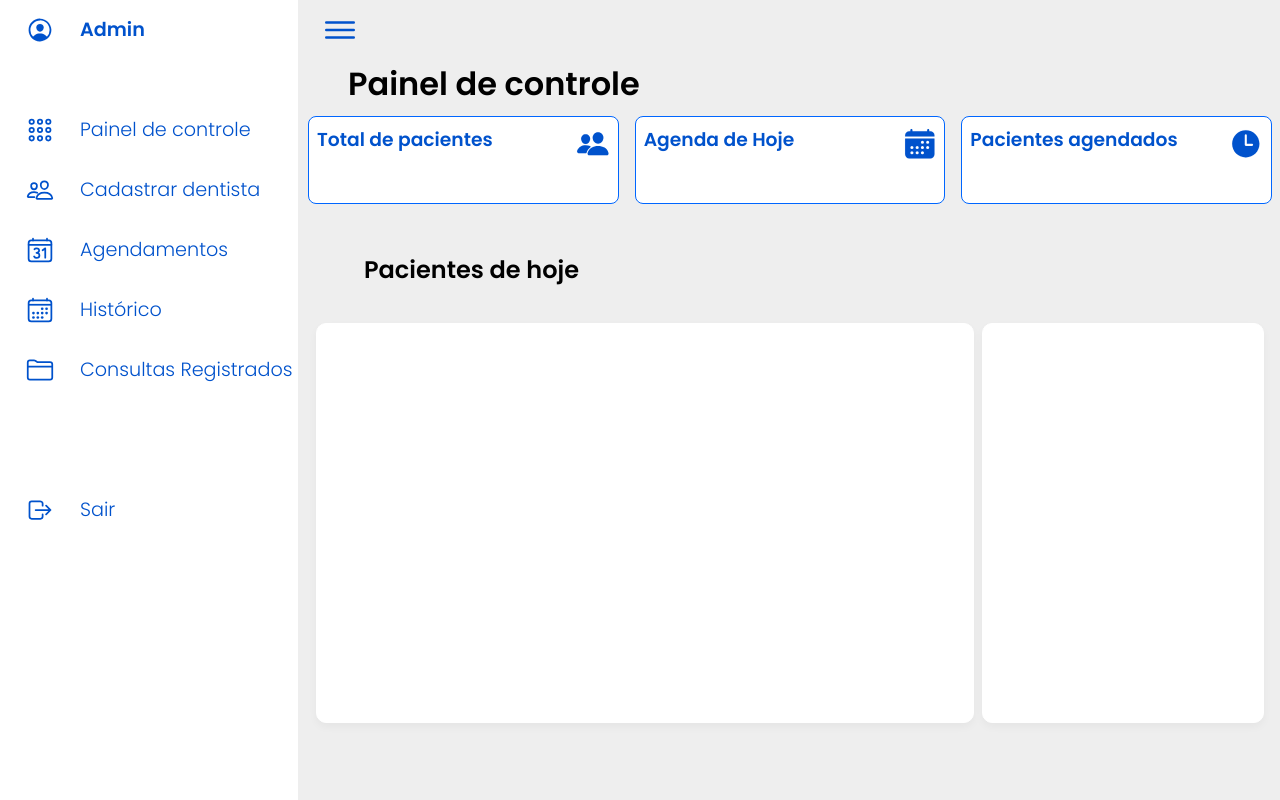
After one commit to ArielDelgado06/CODILAC, a PHP site: page /HTML/admin.html in a window 1280 px wide. The commit adds this page. Run offline with PHP 8.4, Linux system fonts and the light colour scheme.

Commit message:
Arquivos js

```diff
--- /dev/null
+++ b/codilac/CSS/admin.css
@@ -0,0 +1,78 @@
+*{
+  margin: 0;
+  top: 0;
+  box-sizing: border-box;
+}
+
+
+
+.information_card{
+  width: 100%;
+  height: auto;
+  display: flex;
+  flex-direction: row;
+  padding: 0.5rem;
+  gap: 1em;
+}
+
+#informations_cards{
+  width: 40rem;
+  height: 5.5rem;
+  display: flex;
+  flex-direction: column;
+  background-color: #fff;
+  border-radius: 4px;
+  border: 1px solid hsl(216, 100%, 50%);
+  border-radius: 8px;
+}
+
+.title_icon{
+  padding: 0.5rem;
+  display: flex;
+  flex-direction: row;
+  justify-content: space-between;
+  color: hsl(216, 100%, 40%);
+}
+
+.title_icon span{
+  font-size:2.1rem ;
+}
+
+.box_main{
+  width: 100%;
+  height: auto;
+  padding: 1em;
+}
+
+.box_main h2{
+  margin-top: 1em;
+  margin-bottom:1.5em;
+  margin-left: 2em;
+}
+
+.box_main .box{
+  width: 100%;
+  display: flex;
+  flex-direction: row;
+  align-items: center;
+  justify-content: space-between;
+  gap: 0.5rem;
+}
+.box_main .box .today_pacientes{
+  width: 70%;
+  border: 1px solid #fff;
+  border-radius: 10px;
+  display: grid;
+  min-height: 400px;
+  background: #fff;
+  box-shadow: 0 4px 8px rgba(0, 0, 0, 0.04);
+}
+
+.box_main .box .grafic{
+  width: 30%;
+  border: 1px solid #fff;
+  border-radius: 10px;
+  min-height: 400px;
+  background: #fff;
+  box-shadow: 0 4px 8px rgba(0, 0, 0, 0.04);
+}
--- a/codilac/CSS/marcacao.css
+++ b/codilac/CSS/marcacao.css
@@ -457,7 +457,7 @@ body{
 
 .content_box .submit_agendar{
   width: 6.5rem;
-  height: 2rem;
+  height: 2.3rem;
   padding: .4rem;
   outline: none;
   border: none;
@@ -569,20 +569,6 @@ body{
 .activo::before{
   background: var(--clr-blue);
 }
-
-/* .boxEspecialista ul{
-  margin-left: 2rem;
-  margin-top: 2rem;
-  list-style-type: none;
-  font-size: 16px;
-  font-weight: 500;
-  padding: .4rem;
-}
-
-.boxEspecialista ul li{
-  text-align: center;
-  margin-top: .1rem;
-} */
 
 /* Tela de agenda */
 .cardAgenda{
--- /dev/null
+++ b/codilac/HTML/admin.html
@@ -0,0 +1,111 @@
+<!DOCTYPE html>
+<html lang="pt-br">
+<head>
+  <meta charset="UTF-8">
+  <meta http-equiv="X-UA-Compatible" content="IE=edge">
+  <meta name="viewport" content="width=device-width, initial-scale=1.0">
+  <link rel="preconnect" href="https://fonts.googleapis.com">
+  <link rel="preconnect" href="https://fonts.gstatic.com" crossorigin/>
+  <link href="https://fonts.googleapis.com/css2?family=Poppins:ital,wght@0,300;0,600;1,300&display=swap" rel="stylesheet"/>
+  <link href='https://unpkg.com/boxicons@2.1.4/css/boxicons.min.css' rel='stylesheet'>
+  <title>Codilac-admin</title>
+  <link rel="stylesheet" href="../css/marcacao.css">
+  <link rel="stylesheet" href="../css/admin.css">
+</head>
+<body>
+  <div class="container">
+    <div class="navigation">
+      <ul>
+        <li><a href="#">
+          <span class="icon"><ion-icon name="person-circle-outline"></ion-icon></span>
+          <span id="mainTitle" class="title">Admin</span>
+        </a></li>
+
+        <li><a href="home.html">
+          <span class="icon"><ion-icon name="apps-outline"></ion-icon></span>
+          <span class="title">Painel de controle</span>
+        </a></li>
+
+        <li><a href="home.html">
+          <span class="icon"><ion-icon name="people-outline"></ion-icon></span>
+          <span class="title">Cadastrar dentista</span>
+        </a></li>
+
+        <li><a href="agenda.html">
+          <span class="icon"><ion-icon name="calendar-number-outline"></ion-icon></span>
+          <span class="title">Agendamentos</span>
+        </a></li>
+
+        <li><a href="historico.html">
+          <span class="icon"><ion-icon name="calendar-outline"></ion-icon></span>
+          <span class="title">Histórico</span>
+        </a></li>
+
+        <li><a href="historico.html">
+          <span class="icon"><ion-icon name="folder-outline"></ion-icon></span>
+          <span class="title">Consultas Registrados</span>
+        </a></li>
+
+
+        <li><a href="index.html">
+          <span class="icon"><ion-icon name="log-out-outline"></ion-icon></span>
+          <span class="title">Sair</span>
+        </a></li>
+      </ul>
+    </div>
+
+    <div class="main">
+
+      <div class="topbar">
+        <div class="toggle">
+          <ion-icon name="menu-outline"></ion-icon>
+        </div>
+      </div>
+
+      <h1>Painel de controle</h1>
+
+      <div class="information_card">
+        <div id="informations_cards" class="tot_paciente">
+          <div class="title_icon">
+            <h3>Total de pacientes</h3>
+            <span><ion-icon name="people"></ion-icon></span>
+          </div>
+          <div class="result"></div>
+        </div>
+        <div id="informations_cards" class="today_agenda">
+          <div class="title_icon">
+            <h3>Agenda de Hoje</h3>
+            <span><ion-icon name="calendar"></ion-icon></span>
+          </div>
+          <div class="result"></div>
+        </div>
+        <div id="informations_cards" class="pacientes_agendados">
+          <div class="title_icon">
+            <h3>Pacientes agendados</h3>
+           <span><ion-icon name="time"></ion-icon></span>
+          </div>
+          <div class="result"></div>
+        </div>
+      </div>
+
+      <div class="box_main">
+        <h2>Pacientes de hoje</h2>
+        <div class="box">
+          <div class="today_pacientes">
+
+          </div>
+          <div class="grafic">
+
+          </div>
+        </div>
+      </div>
+
+    </div>
+
+
+
+    <script type="module" src="https://unpkg.com/ionicons@7.1.0/dist/ionicons/ionicons.esm.js"></script>
+    <script nomodule src="https://unpkg.com/ionicons@7.1.0/dist/ionicons/ionicons.js"></script>
+  <script src="../js/script.js"></script>
+</body>
+</html>
--- a/codilac/HTML/cadastro.html
+++ b/codilac/HTML/cadastro.html
@@ -10,7 +10,7 @@
   <div class="container">
 
     <div class="img">
-      <img src="../img/pexels-cedric-fauntleroy-4266947.jpg" alt="imagem" width="400px" height="100%">
+      <img src="../img/pexels-cedric-fauntleroy-4266947.jpg" alt="imagem">
       <div class="img_content">
         <h3>Seja bem vindo ao <br> Codilac</h3>
         <p>Faça parte dos nossos clientes e desfrute também de serviços de qualidade</p>
--- a/codilac/HTML/login.html
+++ b/codilac/HTML/login.html
@@ -9,7 +9,7 @@
 <body>
   <div class="container">
     <div class="img">
-      <img src="../img/pexels-cedric-fauntleroy-4266947.jpg" alt="Imagem do codilac" width="400px" height="50%">
+      <img src="../img/pexels-cedric-fauntleroy-4266947.jpg" alt="Imagem do codilac">
       <div class="img_content">
         <h3>Bem vindo ao <br> Codilac</h3>
         <p>Encontre os melhores serviços e de confiança</p>
```
Also changed, not shown: codilac/CSS/cadastro.css (+11 -4 lines), codilac/CSS/login.css (+10 -4 lines), codilac/HTML/index.html (+21 -12 lines), codilac/js/conexao.js (added, +15 -0 lines), codilac/js/index.js (added, +8 -0 lines), codilac/img/2acd-cursos-cpt.jpg (added), codilac/img/304690-voce-sabe-como-escolher-um-bom-dentista-1.jpg (added), codilac/img/Caiado-3.jpg (added), codilac/img/auxiliar-de-dentista.jpg (added), codilac/img/auxiliar-de-odontologia-.jpg (added), codilac/img/dentista-clinica-dentaria.jpg (added), codilac/img/o-que-faz-uma-assistente-dentaria-funcoes.webp (added).
